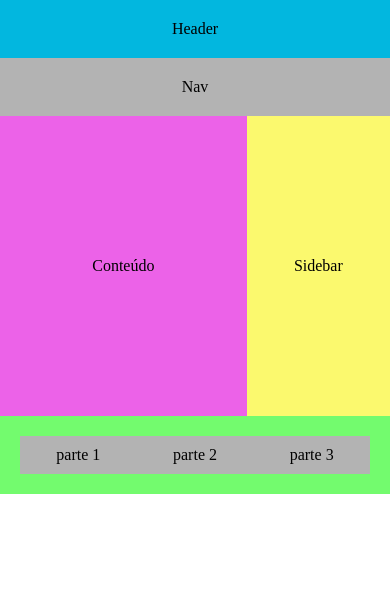
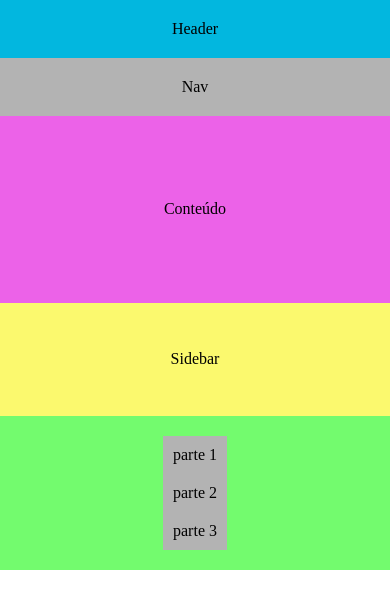
Before and after one commit to rakratz/FrontEnd2026_2, a plain HTML site: page Aula05/index.html in a window 390 px wide. Drawn offline with Linux system fonts and the light colour scheme.

Commit message:
Update style.css

```diff
--- a/Aula05/css/style.css
+++ b/Aula05/css/style.css
@@ -1,73 +1,173 @@
+
+/* =====================================================
+   RESET CSS
+   Remove as configurações padrão dos elementos HTML.
+   ===================================================== */
+
 * {
-    margin: 0;
-    padding: 0;
-    box-sizing: border-box;
-}
-body {
-    display: flex;
-    flex-direction: column;
-    align-items: center;
-    margin: 0;
-}
-header {
-    background-color: #02b7df;
-    width: 100%;
-    display: flex;
-    justify-content: center;
-    align-items: center;
-    padding: 20px;
-}
-nav {
-    background-color: #b3b3b3;
-    width: 100%;
-    display: flex;
-    justify-content: center;
-    align-items: center;
-    padding: 20px;
-}
-main {
-    display: flex;
-    width: 100%;
-    justify-content: space-between;
-    align-items: stretch;
-    padding: 0;
-    height: 300px;
-}
-aside {
-    flex: 1;
-    background-color: #fbf96e;
-    width: 100%;
-    display: flex;
-    justify-content: center;
-    align-items: center;
-    padding: 20px;
-    height: 300px;
+    margin: 0;              /* Remove as margens externas */
+    padding: 0;             /* Remove os espaçamentos internos */
+    box-sizing: border-box; /* Inclui padding e borda no tamanho total */
 }
 
-.conteudo{
-    flex: 2;
-    background-color: #ec62e8;
-    width: 100%;
-    display: flex;
-    justify-content: center;
-    align-items: center;
-    padding: 20px;
-    height: 300px;
-}
-footer {
-    background-color: #73fb6e;
-    width: 100%;
-    display: flex;
-    justify-content: space-around;
-    align-items: center;
-    padding: 20px;
+/* =====================================================
+   BODY - Corpo principal da página
+   ===================================================== */
+
+body {
+    display: flex;              /* Ativa o Flexbox */
+    flex-direction: column;     /* Organiza os elementos em coluna */
+    align-items: center;        /* Centraliza os elementos horizontalmente */
+    margin: 0;                  /* Remove a margem padrão */
 }
 
+/* =====================================================
+   HEADER - Cabeçalho da página
+   ===================================================== */
+
+header {
+    background-color: #02b7df;  /* Define a cor de fundo */
+    width: 100%;                /* Ocupa 100% da largura disponível */
+    display: flex;              /* Ativa o Flexbox */
+    justify-content: center;    /* Centraliza o conteúdo horizontalmente */
+    align-items: center;        /* Centraliza o conteúdo verticalmente */
+    padding: 20px;              /* Adiciona espaçamento interno */
+}
+
+/* =====================================================
+   NAV - Menu de navegação
+   ===================================================== */
+
+nav {
+    background-color: #b3b3b3;  /* Define a cor de fundo cinza */
+    width: 100%;                /* Ocupa toda a largura da página */
+    display: flex;              /* Ativa o Flexbox */
+    justify-content: center;    /* Centraliza os itens horizontalmente */
+    align-items: center;        /* Alinha os itens verticalmente */
+    padding: 20px;              /* Adiciona espaçamento interno */
+}
+
+/* =====================================================
+   MAIN - Área principal do conteúdo
+   ===================================================== */
+
+main {
+    display: flex;                  /* Organiza os elementos com Flexbox */
+    width: 100%;                    /* Ocupa toda a largura disponível */
+    justify-content: space-between; /* Distribui os elementos horizontalmente */
+    align-items: stretch;           /* Faz os elementos ocuparem a altura disponível */
+    padding: 0;                     /* Remove o espaçamento interno */
+    height: 300px;                  /* Define a altura da área principal */
+}
+
+/* =====================================================
+   ASIDE - Área lateral da página
+   ===================================================== */
+
+aside {
+    flex: 1;                    /* Ocupa uma parte proporcional do espaço */
+    background-color: #fbf96e;  /* Define o fundo amarelo */
+    width: 100%;                /* Define a largura como 100% do espaço disponível */
+    display: flex;              /* Ativa o Flexbox */
+    justify-content: center;    /* Centraliza o conteúdo horizontalmente */
+    align-items: center;        /* Centraliza o conteúdo verticalmente */
+    padding: 20px;              /* Adiciona espaçamento interno */
+    height: 300px;              /* Define a altura do elemento */
+}
+
+/* =====================================================
+   CONTEUDO - Área central da página
+   ===================================================== */
+
+.conteudo {
+    flex: 2;                    /* Ocupa o dobro do espaço do ASIDE */
+    background-color: #ec62e8;  /* Define o fundo rosa */
+    width: 100%;                /* Define a largura como 100% do espaço disponível */
+    display: flex;              /* Ativa o Flexbox */
+    justify-content: center;    /* Centraliza o conteúdo horizontalmente */
+    align-items: center;        /* Centraliza o conteúdo verticalmente */
+    padding: 20px;              /* Adiciona espaçamento interno */
+    height: 300px;              /* Define a altura do elemento */
+}
+
+/* =====================================================
+   FOOTER - Rodapé da página
+   ===================================================== */
+
+footer {
+    background-color: #73fb6e;  /* Define o fundo verde */
+    width: 100%;                /* Ocupa toda a largura disponível */
+    display: flex;              /* Ativa o Flexbox */
+    justify-content: space-around; /* Distribui os elementos com espaçamento */
+    align-items: center;        /* Centraliza os elementos verticalmente */
+    padding: 20px;              /* Adiciona espaçamento interno */
+}
+
+/* =====================================================
+   DIVs INTERNAS DO FOOTER
+   ===================================================== */
+
 footer div {
-    flex: 1;
-    display: flex;
-    justify-content: center;
-    align-items: center;
-    padding: 10px;
-    background-color: #b3b3b3;
+    flex: 1;                    /* Distribui o espaço igualmente entre as divs */
+    display: flex;              /* Ativa o Flexbox */
+    justify-content: center;    /* Centraliza o conteúdo horizontalmente */
+    align-items: center;        /* Centraliza o conteúdo verticalmente */
+    padding: 10px;               /* Adiciona espaçamento interno */
+    background-color: #b3b3b3;  /* Define o fundo cinza */
 }
+
+/* =====================================================
+   MEDIA QUERY - TELAS MÉDIAS (TABLETS)
+   Aplica as configurações quando a largura for
+   igual ou inferior a 992 pixels.
+   ===================================================== */
+
+@media (max-width: 992px) {
+
+    main {
+        flex-direction: column; /* Organiza ASIDE e CONTEUDO em coluna */
+    }
+
+    aside {
+        order: 3;               /* Define a ordem de exibição */
+        width: 100%;            /* Ocupa toda a largura */
+    }
+
+    .conteudo {
+        order: 2;               /* Define a ordem de exibição */
+        width: 100%;            /* Ocupa toda a largura */
+    }
+
+    footer {
+        flex-wrap: wrap;        /* Permite que os elementos quebrem linha */
+    }
+
+    #parte1, #parte2 {
+        flex: 1 1 50%;           /* Cada elemento ocupa aproximadamente 50% */
+    }
+
+    #parte3 {
+        flex: 1 1 100%;          /* Ocupa uma linha inteira */
+    }
+}
+
+/* =====================================================
+   MEDIA QUERY - TELAS PEQUENAS (CELULARES)
+   Aplica as configurações quando a largura for
+   igual ou inferior a 768 pixels.
+   ===================================================== */
+
+@media (max-width: 768px) {
+
+    footer {
+        flex-direction: column; /* Organiza os elementos em coluna */
+        width: 100%;             /* Ocupa toda a largura */
+    }
+
+    #parte1,
+    #parte2,
+    #parte3 {
+        flex: 1 1 100%;          /* Cada elemento ocupa 100% da linha */
+        width: 100%;             /* Define largura total */
+    }
+}
```
